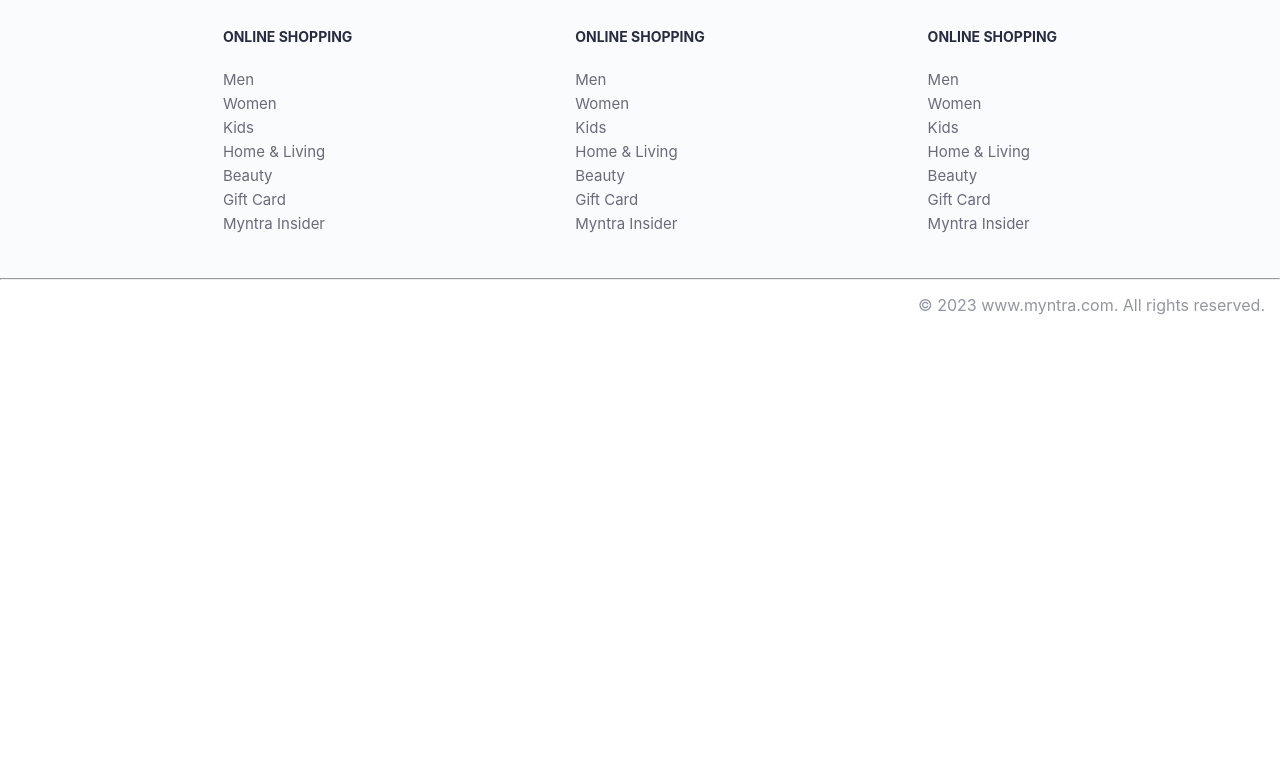
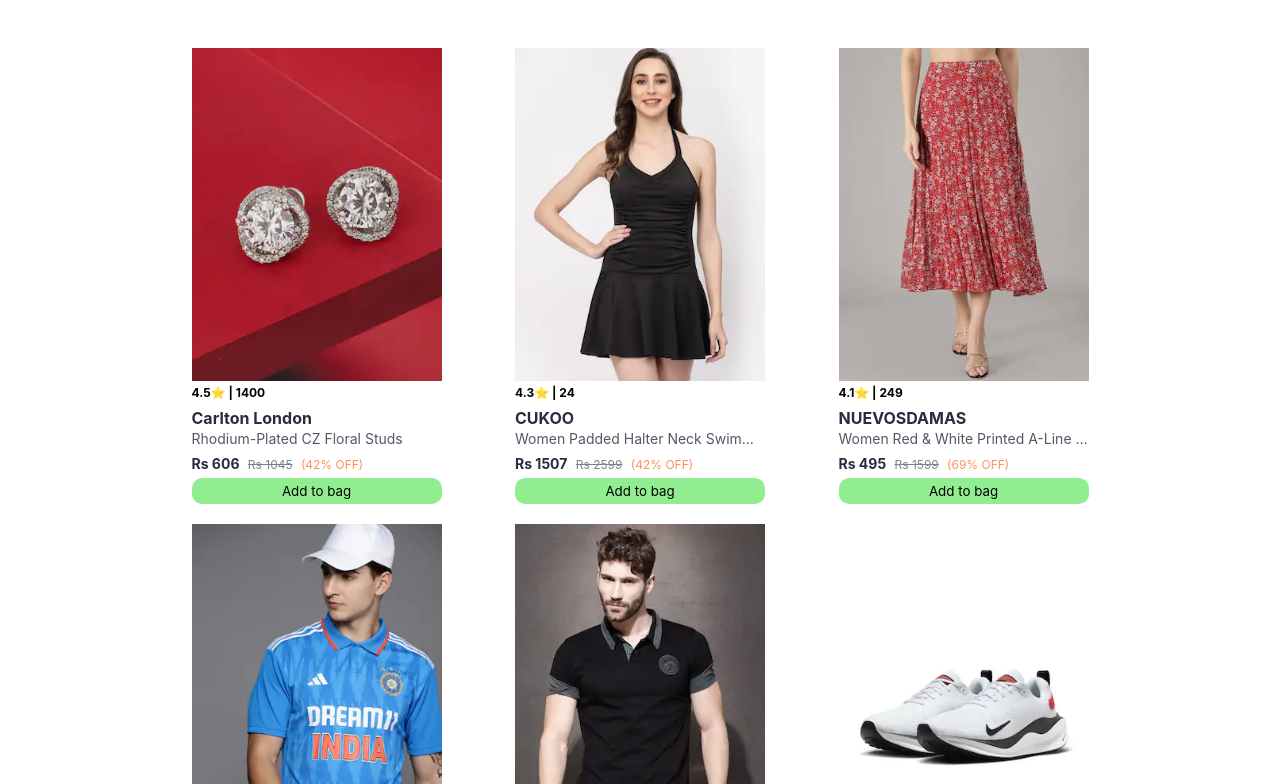
Before and after one commit to Vikash7210/myntra_clone1, a plain HTML site: page index.html in a window 1280 px wide. Shown: the part 82-866 px from the top of the page. Before the commit the page ends 800 px from the top, so only its background shows below. Drawn offline with nearby package versions, Linux system fonts and the light colour scheme.

Commit message:
This commit is for making myntra clone functional by using javaScript

```diff
--- a/css/index.css
+++ b/css/index.css
@@ -189,13 +189,14 @@
     font-weight: 700;
 }
 
-.category-items {
+.category-items , .items_container{
     width: 80%;
-    margin: 50px 10%;
+    margin: 40px 10%;
     display: flex;
     flex-wrap: wrap;
     justify-content: space-evenly;
 }
+
 
 .sale_item {
     width: 250px;
@@ -231,3 +232,97 @@
     text-align: end;
     padding: 15px;
 }
+/* .items_container{
+ margin:40px 10%;
+} */
+.item_container{
+ width: 250px;
+ margin: 10px;
+
+}
+.item_image{
+ width: 100%;
+}
+.rating{
+    font-size: 12px;
+    font-weight: 700;
+}
+.company_name{
+    margin-top: 10px;
+    font-size: 16px;
+    font-weight: 700;
+    line-height: 1;
+    color: #282c3f;
+    margin-bottom: 6px;
+    overflow: hidden;
+    text-overflow: ellipsis;
+    white-space: nowrap;
+}
+.item_name{
+    color: #535766;
+    font-size: 14px;
+    line-height: 1;
+    margin-bottom: 0;
+    margin-top: 0;
+    overflow: hidden;
+    text-overflow: ellipsis;
+    white-space: nowrap;
+    font-weight: 400;
+    display: block;
+}
+.price{
+    font-size: 14px;
+    line-height: 15px;
+    color: #282c3f;
+    white-space: nowrap;
+    margin: 10px 0 6px;
+    font-weight: 700;
+}
+.current_price{
+    font-size: 14px;
+    font-weight: 700;
+    color: #282c3f;
+}
+.original_price{
+    text-decoration: line-through;
+    color: #7e818c;
+    font-weight: 400;
+    margin-left: 5px;
+    font-size: 12px;
+}
+.discount_price{
+    color: #ff905a;
+    font-weight: 400;
+    font-size: 12px;
+    margin-left: 5px;
+}
+.btn-add-bag{
+    width:100%;
+    background-color: lightgreen;
+    border: none;
+    padding: 5px 15px;
+    border-radius: 10px;
+    cursor: pointer;
+}
+.bagItemsCount{
+    background-color: #f16565;
+    white-space: nowrap;
+    text-align: center;
+    line-height: 18px;
+    padding: 0 6px;
+    height: 18px;
+    position: relative;
+    border-radius: 50%;
+    font-size: 12px;
+    color: #fff;
+    left: 13px;
+    top: -44px;
+    font-weight: 700;
+    cursor: pointer;
+}
+.action_container {
+    text-decoration: none;
+}
+a.action_container:link {
+    color:black;
+}
--- a/data/items.js
+++ b/data/items.js
@@ -7,8 +7,8 @@
         original_price: 1045,
         current_price: 606,
         discount_percentage: 42,
-        return_period: 14,
-        delivery_date: '10 Oct 2023',
+        return_period: 10,
+        delivery_date: '12 Aug 2024 ',
         rating: {
             stars: 4.5,
             count: 1400,
@@ -23,7 +23,7 @@
         current_price: 1507,
         discount_percentage: 42,
         return_period: 14,
-        delivery_date: '10 Oct 2023',
+        delivery_date: '12 Aug 2024',
         rating: {
             stars: 4.3,
             count: 24,
@@ -37,8 +37,8 @@
         original_price: 1599,
         current_price: 495,
         discount_percentage: 69,
-        return_period: 14,
-        delivery_date: '10 Oct 2023',
+        return_period: 7,
+        delivery_date: '12 Aug 2024',
         rating: {
             stars: 4.1,
             count: 249,
@@ -53,7 +53,7 @@
         current_price: 999,
         discount_percentage: 0,
         return_period: 14,
-        delivery_date: '10 Oct 2023',
+        delivery_date: '12 Aug 2024',
         rating: {
             stars: 5.0,
             count: 10,
@@ -67,8 +67,8 @@
         original_price: 1399,
         current_price: 489,
         discount_percentage: 65,
-        return_period: 14,
-        delivery_date: '10 Oct 2023',
+        return_period: 10,
+        delivery_date: '12 Aug 2024',
         rating: {
             stars: 4.2,
             count: 3500,
@@ -83,7 +83,7 @@
         current_price: 14995,
         discount_percentage: 0,
         return_period: 14,
-        delivery_date: '10 Oct 2023',
+        delivery_date: '12 Aug 2024',
         rating: {
             stars: 0.0,
             count: 0,
@@ -97,6 +97,8 @@
         original_price: 1599,
         current_price: 639,
         discount_percentage: 60,
+        return_period: 10,
+        delivery_date: '12 Aug 2024',
         rating: {
             stars: 4.2,
             count: 388,
@@ -110,8 +112,8 @@
         original_price: 285,
         current_price: 142,
         discount_percentage: 50,
-        return_period: 14,
-        delivery_date: '10 Oct 2023',
+        return_period: 7,
+        delivery_date: '12 Aug 2024',
         rating: {
             stars: 4.2,
             count: 5200,
--- a/index.html
+++ b/index.html
@@ -35,11 +35,14 @@
 
             <a class="action_container" href="pages/bag.html">
                 <span class="material-symbols-outlined action_icon">shopping_bag</span>
-                <span class="action_name">Bag</span>
+                <span class="action_name" >Bag</span>
+                <span class="bagItemsCount">0</span>
             </a>
         </div>
     </header>
     <main>
+        <div class="items_container">
+        </div>
     </main>
     <footer>
         <div class="footer_container">
@@ -85,5 +88,7 @@
             © 2023 www.myntra.com. All rights reserved.
         </div>
     </footer>
+    <script src="data/items.js"></script>
+    <script src="script/Index.js"></script>
 </body>
 </html>
--- /dev/null
+++ b/script/Index.js
@@ -0,0 +1,50 @@
+let bagItem;
+onload();
+
+function onload(){
+let bagItemstr=localStorage.getItem('bag_Item');
+bagItem=bagItemstr ?JSON.parse(bagItemstr):[];
+displayItemsOnHomePage();
+displayBagItemCount();
+}
+
+function addToBag(itemId){
+bagItem.push(itemId);
+localStorage.setItem('bag_Item',JSON.stringify(bagItem))
+displayBagItemCount();
+}
+function displayBagItemCount(){
+ let bagItemCount=document.querySelector('.bagItemsCount') ;
+ if (bagItem.length>0){
+  bagItemCount.style.visibility='visible';
+  bagItemCount.innerText=bagItem.length;
+ }else{
+  bagItemCount.style.visibility='hidden';
+ }
+}
+function displayItemsOnHomePage(){
+  let itemsContainerElement=document.querySelector('.items_container');
+  if (!itemsContainerElement){
+    return;
+  }
+  let innerHtml='';
+  items.forEach(item => {
+    innerHtml +=`
+    <div class="item_container" >
+          <img class="item_image"src="${item.image}" alt="item-image">
+          <div class="rating">
+                  ${item.rating.stars}⭐ | ${item.rating.count}
+          </div>
+          <div class="company_name">${item.company}</div>
+          <div class="item_name">${item.item_name}</div>
+          <div class="price">
+            <span class="current_price">Rs ${item.current_price}</span>
+            <span class="original_price">Rs ${item.original_price}</span>
+            <span class="discount_price">(${item.discount_percentage}% OFF)</span>
+          </div>
+          <button class="btn-add-bag" onclick="addToBag(${item.id});">Add to bag</button>
+      </div>`
+  });
+  itemsContainerElement.innerHTML=innerHtml;
+
+}
```
Also changed, not shown: pages/bag.html (renamed from bag.html, +4 -50 lines), script/bag.js (added, +97 -0 lines).
